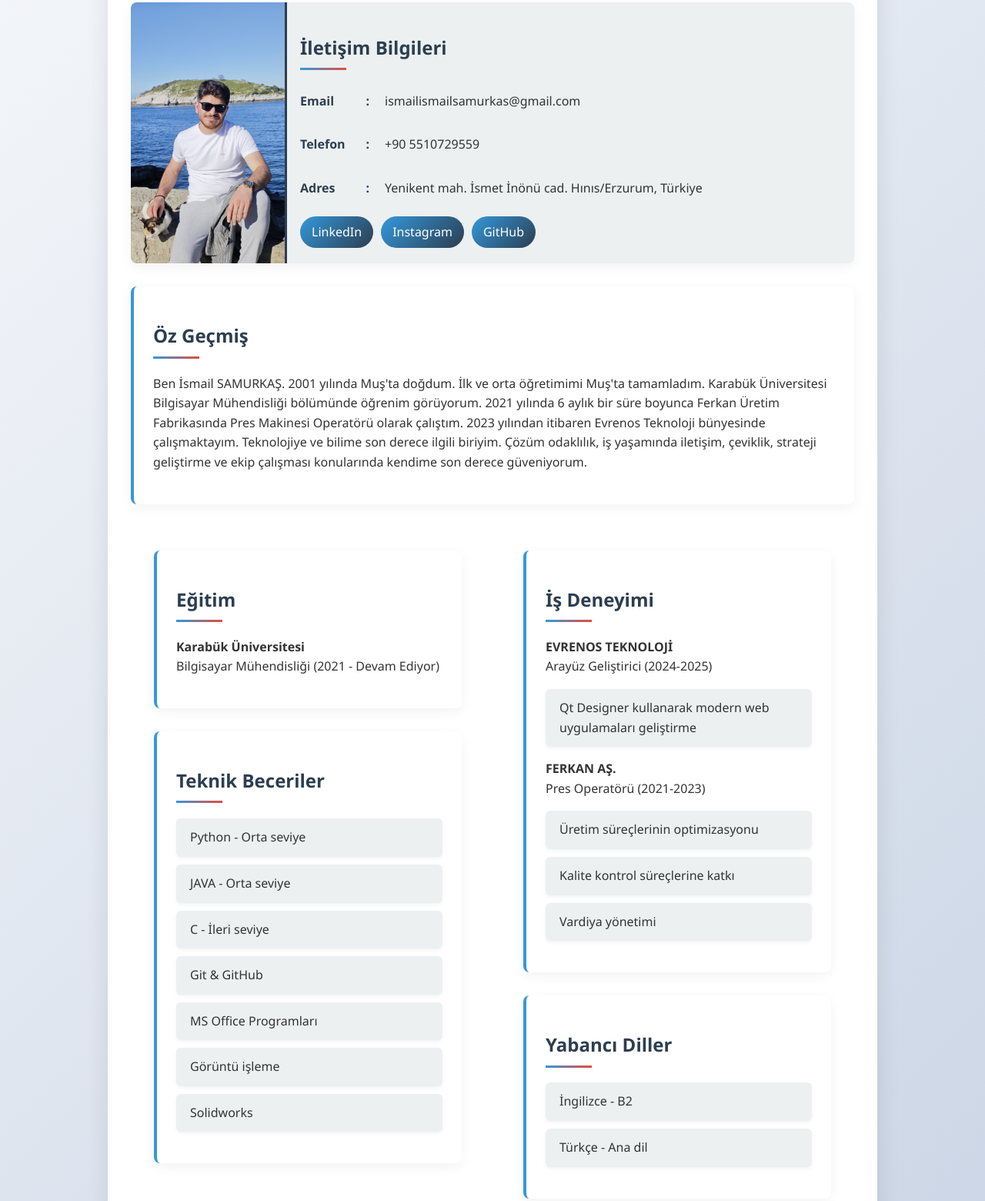
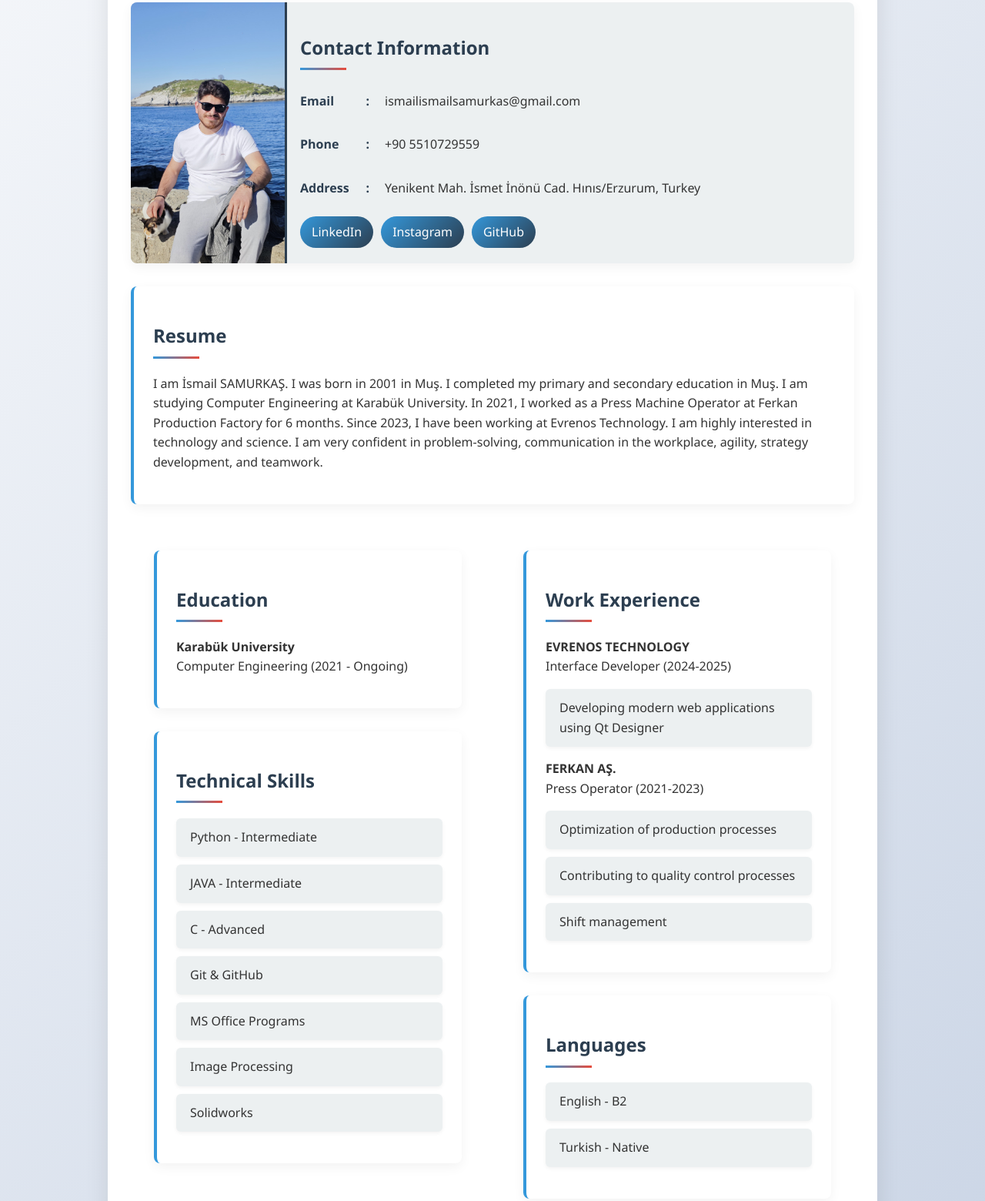
Before and after one commit to samurkas/ismail_samurkas, a plain HTML site: page index.html in a window 1280 px wide. Shown: the part 185-1745 px from the top of the page at 77% size. Drawn offline with Linux system fonts and the light colour scheme.

Commit message:
index.html

```diff
--- a/index.html
+++ b/index.html
@@ -1,5 +1,5 @@
 <!DOCTYPE html>
-<html lang="tr">
+<html lang="en">
 <head>
     <meta charset="UTF-8">
     <meta name="viewport" content="width=device-width, initial-scale=1.0">
@@ -230,21 +230,21 @@
 
         <div class="profile">
             <div class="profile-image">
-                <img src="profil_resmi.jpg" alt="Profil Resmi">
+                <img src="profil_resmi.jpg" alt="Profile Picture">
             </div>
             <div class="contact-info">
-                <h2>İletişim Bilgileri</h2>
+                <h2>Contact Information</h2>
                 <div class="contact-item">
                     <strong>Email</strong>
                     <span>ismailismailsamurkas@gmail.com</span>
                 </div>
                 <div class="contact-item">
-                    <strong>Telefon</strong>
+                    <strong>Phone</strong>
                     <span>+90 5510729559</span>
                 </div>
                 <div class="contact-item">
-                    <strong>Adres</strong>
-                    <span>Yenikent mah. İsmet İnönü cad. Hınıs/Erzurum, Türkiye</span>
+                    <strong>Address</strong>
+                    <span>Yenikent Mah. İsmet İnönü Cad. Hınıs/Erzurum, Turkey</span>
                 </div>
                 <div class="social-links">
                     <a href="https://linkedin.com/in/ismail_samurkas" target="_blank">LinkedIn</a>
@@ -255,34 +255,33 @@
         </div>
 
         <div class="section">
-            <h2>Öz Geçmiş</h2>
+            <h2>Resume</h2>
             <p>
-                Ben İsmail SAMURKAŞ. 2001 yılında Muş'ta doğdum. İlk ve orta öğretimimi
-                Muş'ta tamamladım. Karabük Üniversitesi Bilgisayar Mühendisliği bölümünde öğrenim görüyorum.
-                2021 yılında 6 aylık bir süre boyunca Ferkan Üretim Fabrikasında Pres Makinesi Operatörü olarak
-                çalıştım. 2023 yılından itibaren Evrenos Teknoloji bünyesinde çalışmaktayım. Teknolojiye ve bilime son derece ilgili
-                biriyim. Çözüm odaklılık, iş yaşamında iletişim, çeviklik, strateji geliştirme ve ekip çalışması konularında kendime son derece
-                güveniyorum.
+                I am İsmail SAMURKAŞ. I was born in 2001 in Muş. I completed my primary and secondary education in Muş.
+                I am studying Computer Engineering at Karabük University. In 2021, I worked as a Press Machine Operator
+                at Ferkan Production Factory for 6 months. Since 2023, I have been working at Evrenos Technology.
+                I am highly interested in technology and science. I am very confident in problem-solving, communication
+                in the workplace, agility, strategy development, and teamwork.
             </p>
         </div>
 
         <div class="two-column">
             <div class="column">
                 <div class="section">
-                    <h2>Eğitim</h2>
-                    <p><strong>Karabük Üniversitesi</strong><br>
-                    Bilgisayar Mühendisliği (2021 - Devam Ediyor)</p>
+                    <h2>Education</h2>
+                    <p><strong>Karabük University</strong><br>
+                    Computer Engineering (2021 - Ongoing)</p>
                 </div>
 
                 <div class="section">
-                    <h2>Teknik Beceriler</h2>
+                    <h2>Technical Skills</h2>
                     <ul>
-                        <li>Python - Orta seviye</li>
-                        <li>JAVA - Orta seviye</li>
-                        <li>C - İleri seviye</li>
+                        <li>Python - Intermediate</li>
+                        <li>JAVA - Intermediate</li>
+                        <li>C - Advanced</li>
                         <li>Git & GitHub</li>
-                        <li>MS Office Programları</li>
-                        <li>Görüntü işleme</li>
+                        <li>MS Office Programs</li>
+                        <li>Image Processing</li>
                         <li>Solidworks</li>
                     </ul>
                 </div>
@@ -290,45 +289,45 @@
 
             <div class="column">
                 <div class="section">
-                    <h2>İş Deneyimi</h2>
-                    <p><strong>EVRENOS TEKNOLOJİ</strong><br>
-                    Arayüz Geliştirici (2024-2025)</p>
+                    <h2>Work Experience</h2>
+                    <p><strong>EVRENOS TECHNOLOGY</strong><br>
+                    Interface Developer (2024-2025)</p>
                     <ul>
-                        <li>Qt Designer kullanarak modern web uygulamaları geliştirme</li>
+                        <li>Developing modern web applications using Qt Designer</li>
                     </ul>
 
                     <p><strong>FERKAN AŞ.</strong><br>
-                    Pres Operatörü (2021-2023)</p>
+                    Press Operator (2021-2023)</p>
                     <ul>
-                        <li>Üretim süreçlerinin optimizasyonu</li>
-                        <li>Kalite kontrol süreçlerine katkı</li>
-                        <li>Vardiya yönetimi</li>
+                        <li>Optimization of production processes</li>
+                        <li>Contributing to quality control processes</li>
+                        <li>Shift management</li>
                     </ul>
                 </div>
 
                 <div class="section">
-                    <h2>Yabancı Diller</h2>
+                    <h2>Languages</h2>
                     <ul>
-                        <li>İngilizce - B2</li>
-                        <li>Türkçe - Ana dil</li>
+                        <li>English - B2</li>
+                        <li>Turkish - Native</li>
                     </ul>
                 </div>
             </div>
         </div>
 
         <div class="section">
-            <h2>Gönüllü Çalışmalar ve İlgi Alanları</h2>
+            <h2>Volunteer Work and Interests</h2>
             <ul>
-                <li>Damla Gönüllülük Derneği - Aktif Üye</li>
-                <li>Robotik Kodlama Gönüllü Eğitmenlik</li>
-                <li>Robotik ve Yapay Zeka Projeleri Geliştirme</li>
-                <li>Fotoğrafçılık</li>
+                <li>Damla Volunteer Association - Active Member</li>
+                <li>Volunteer Trainer for Robotics Coding</li>
+                <li>Developing Robotics and Artificial Intelligence Projects</li>
+                <li>Photography</li>
             </ul>
         </div>
 
         <div class="section">
-            <h2>Referanslar</h2>
-            <p>Ferkan AŞ İnsan Kaynakları Müdürü</p>
+            <h2>References</h2>
+            <p>Ferkan AŞ Human Resources Manager</p>
         </div>
     </div>
 </body>
```
